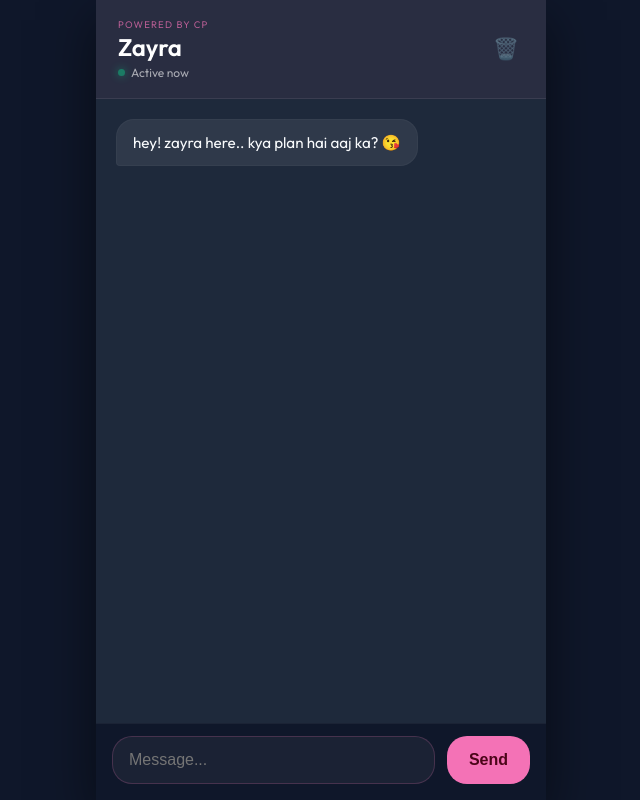
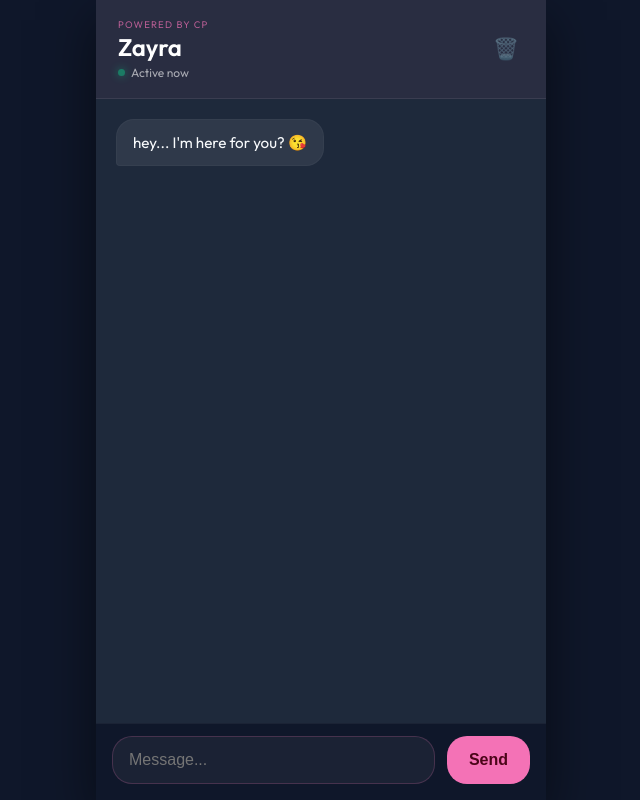
Before and after one commit to neerborana17-beep/Neer-Ai-For-CP, a Flask app: page / in a window 1280 px wide. Shown: the whole page, without its empty margins (319-959 px from the left). Run offline with Flask 3, Linux system fonts and the light colour scheme.

Commit message:
Update index.html

```diff
--- a/templates/index.html
+++ b/templates/index.html
@@ -65,7 +65,7 @@
         </div>
 
         <div id="chat-box">
-            <div class="message ai-message">hey! zayra here.. kya plan hai aaj ka? 😘</div>
+            <div class="message ai-message">hey... I'm here for you? 😘</div>
             <div id="typing" class="typing-indicator">
                 <span></span><span></span><span></span>
             </div>
```
